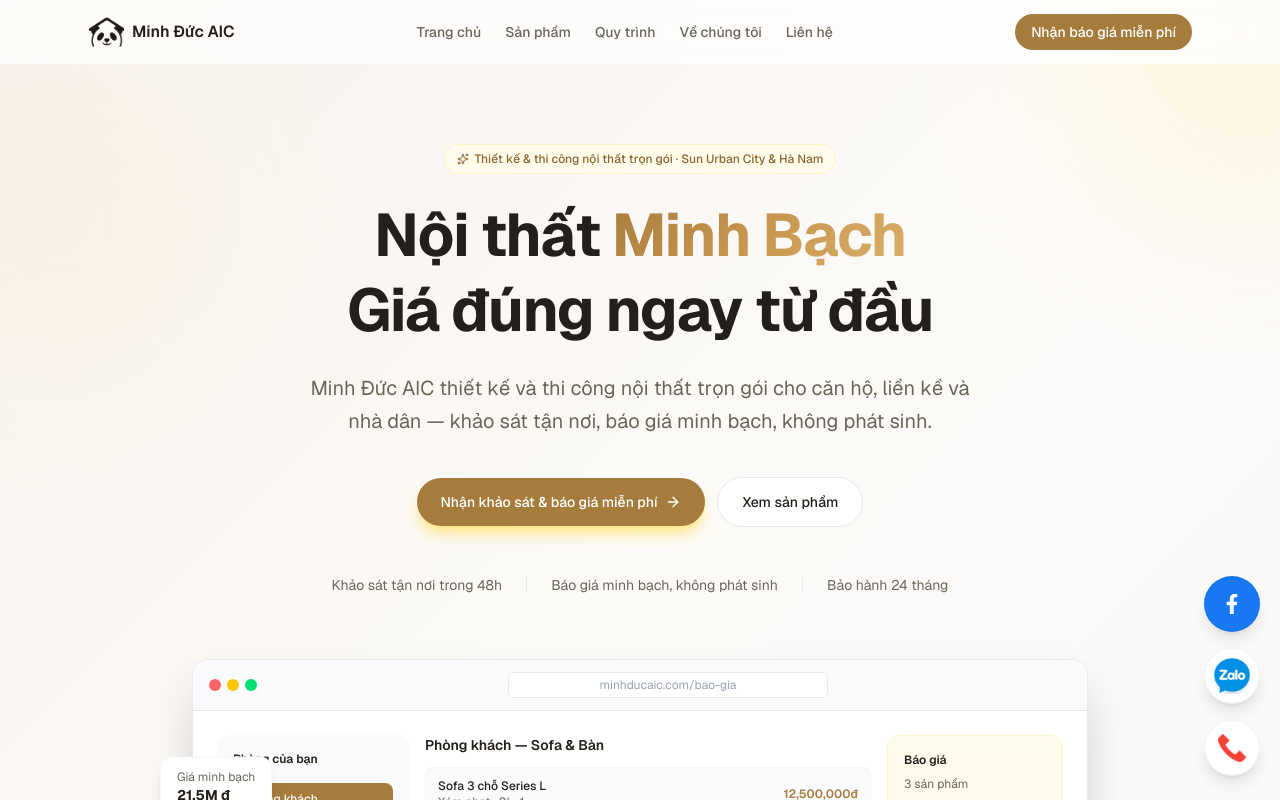
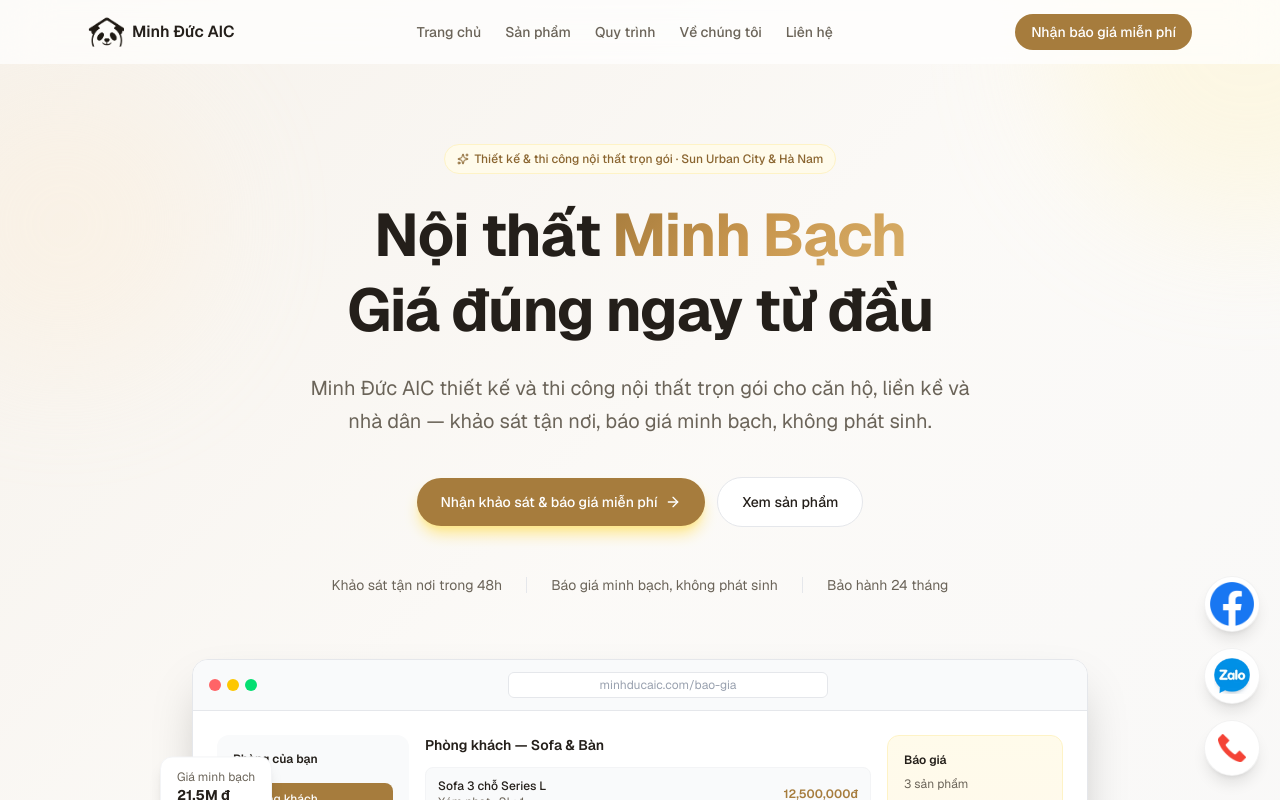
Before and after one commit to duyhoang01/noithatminhduc, a Next.js app in the folder frontend/: page / in a window 1280 px wide. Shown: the top 800 px of the page. Built offline with nearby package versions, Linux system fonts and the light colour scheme.

Commit message:
fix: use real Facebook icon asset instead of hand-drawn SVG glyph

```diff
--- a/frontend/app/components/FloatingContact.tsx
+++ b/frontend/app/components/FloatingContact.tsx
@@ -1,20 +1,13 @@
 "use client";
-
-function FacebookIcon() {
-  return (
-    <svg viewBox="0 0 320 512" width="20" height="20" fill="white">
-      <path d="M279.14 288l14.22-92.66h-88.91v-60.13c0-25.35 12.42-50.06 52.24-50.06h40.42V6.26S260.43 0 225.36 0c-73.22 0-121.08 44.38-121.08 124.72v70.62H22.89V288h81.39v224h100.17V288z" />
-    </svg>
-  );
-}
 
 const buttons = [
   {
     label: "Facebook",
     href: "https://www.facebook.com/giangnc11",
     external: true,
-    bg: "#1877F2",
-    icon: <FacebookIcon />,
+    bg: "white",
+    // eslint-disable-next-line @next/next/no-img-element
+    icon: <img src="/icon/Facebook.png" alt="Facebook" className="w-11 h-11 object-contain" />,
   },
   {
     label: "Zalo",
```
Also changed, not shown: frontend/public/icon/Facebook.png (added).
